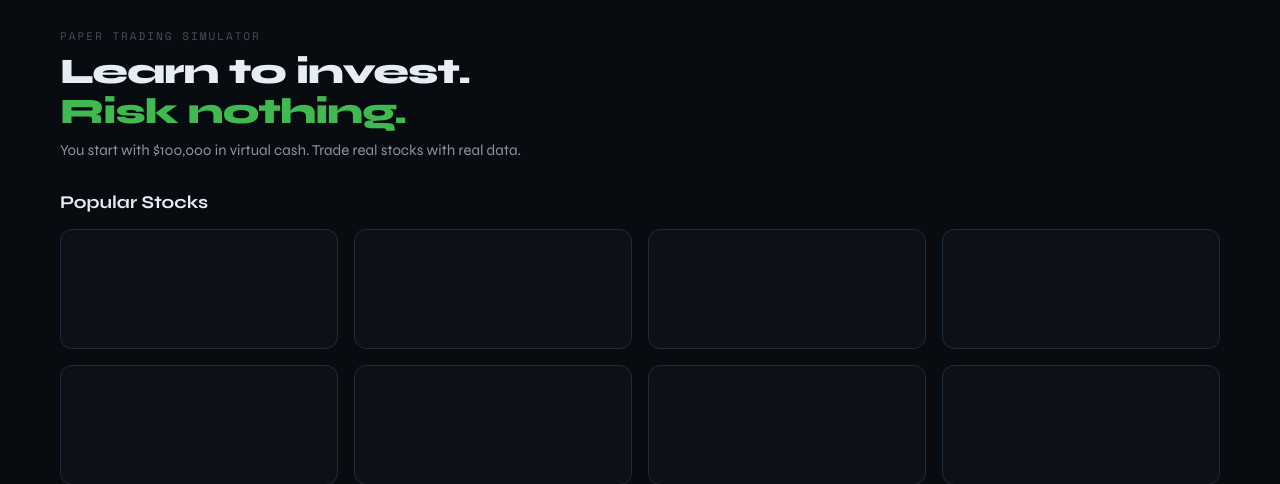
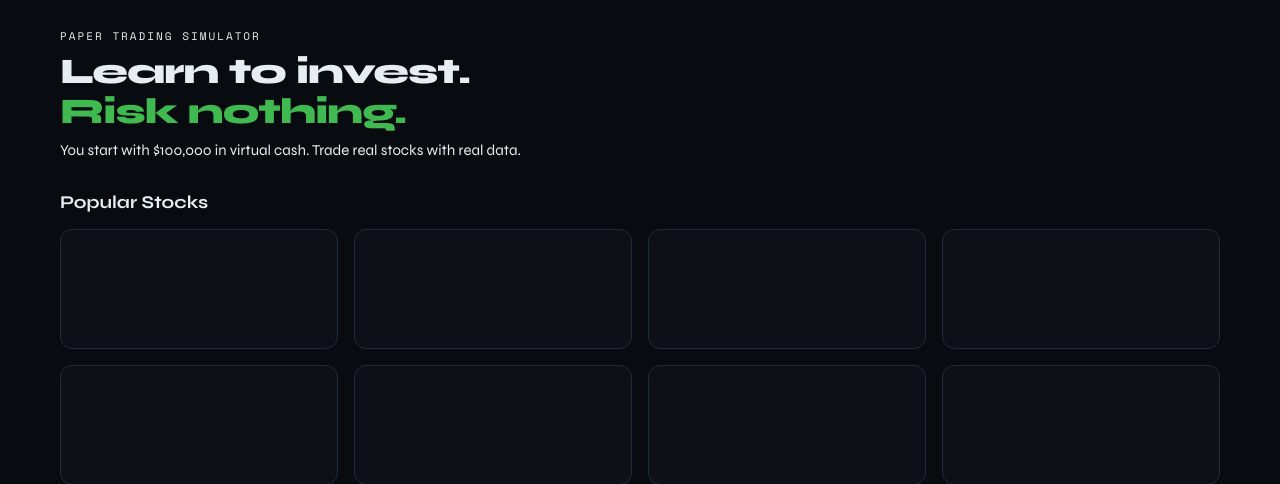
Before and after one commit to kw9521/Meridian, a Django app: page /stocks/ in a window 1280 px wide. Shown: the part 61-545 px from the top of the page. Run offline with Django 5.2, Linux system fonts and the light colour scheme; a user stored in the database is signed in; data comes from the database, SQL or seed files in the repository.

Commit message:
fixed text color

```diff
--- a/meridian/stocks/templates/stocks/dashboard.html
+++ b/meridian/stocks/templates/stocks/dashboard.html
@@ -3,9 +3,9 @@
 {% block content %}
 <div class="animate-in">
   <div style="margin-bottom:32px">
-    <div style="font-family:var(--font-mono);font-size:11px;color:var(--text3);text-transform:uppercase;letter-spacing:2px;margin-bottom:8px">Paper Trading Simulator</div>
+    <div style="font-family:var(--font-mono);font-size:11px;color:var(--text);text-transform:uppercase;letter-spacing:2px;margin-bottom:8px">Paper Trading Simulator</div>
     <h1 style="font-size:36px;font-weight:800;letter-spacing:-1px;line-height:1.1">Learn to invest.<br><span style="color:var(--green)">Risk nothing.</span></h1>
-    <p style="color:var(--text2);margin-top:10px;font-size:15px">You start with $100,000 in virtual cash. Trade real stocks with real data.</p>
+    <p style="color:var(--text);margin-top:10px;font-size:15px">You start with $100,000 in virtual cash. Trade real stocks with real data.</p>
   </div>
   <div style="font-weight:700;font-size:18px;margin-bottom:16px">Popular Stocks</div>
   <div id="stockGrid" style="display:grid;grid-template-columns:repeat(auto-fill,minmax(240px,1fr));gap:16px"></div>
@@ -15,7 +15,7 @@
   .stock-card:hover{transform:translateY(-2px);}
   .card-glow{position:absolute;top:0;right:0;width:80px;height:80px;border-radius:50%;filter:blur(30px);transform:translate(20px,-20px);}
   .card-ticker{font-family:var(--font-mono);font-weight:700;font-size:17px;letter-spacing:1px;}
-  .card-name{font-size:12px;color:var(--text2);margin-top:3px;white-space:nowrap;overflow:hidden;text-overflow:ellipsis;}
+  .card-name{font-size:12px;color:var(--text);margin-top:3px;white-space:nowrap;overflow:hidden;text-overflow:ellipsis;}
   .card-price{font-family:var(--font-mono);font-size:24px;font-weight:700;margin-top:16px;}
   .skeleton{background:var(--bg2);border:1px solid var(--border);border-radius:12px;padding:20px;height:120px;animation:pulse 1.5s ease infinite;}
 </style>
@@ -46,7 +46,7 @@ TICKERS.forEach(async ticker => {
         <div class="card-price">$${d.current_price.toLocaleString()}</div>
         <div style="font-family:var(--font-mono);font-size:13px;color:${color};margin-top:4px;display:flex;align-items:center;gap:4px">
           <span>${pos?'▲':'▼'}</span><span>${Math.abs(d.change_pct)}%</span>
-          <span style="color:var(--text3);font-size:11px;margin-left:4px">today</span>
+          <span style="color:var(--text);font-size:11px;margin-left:4px">today</span>
         </div>
       </div>
     </div>`;
```
